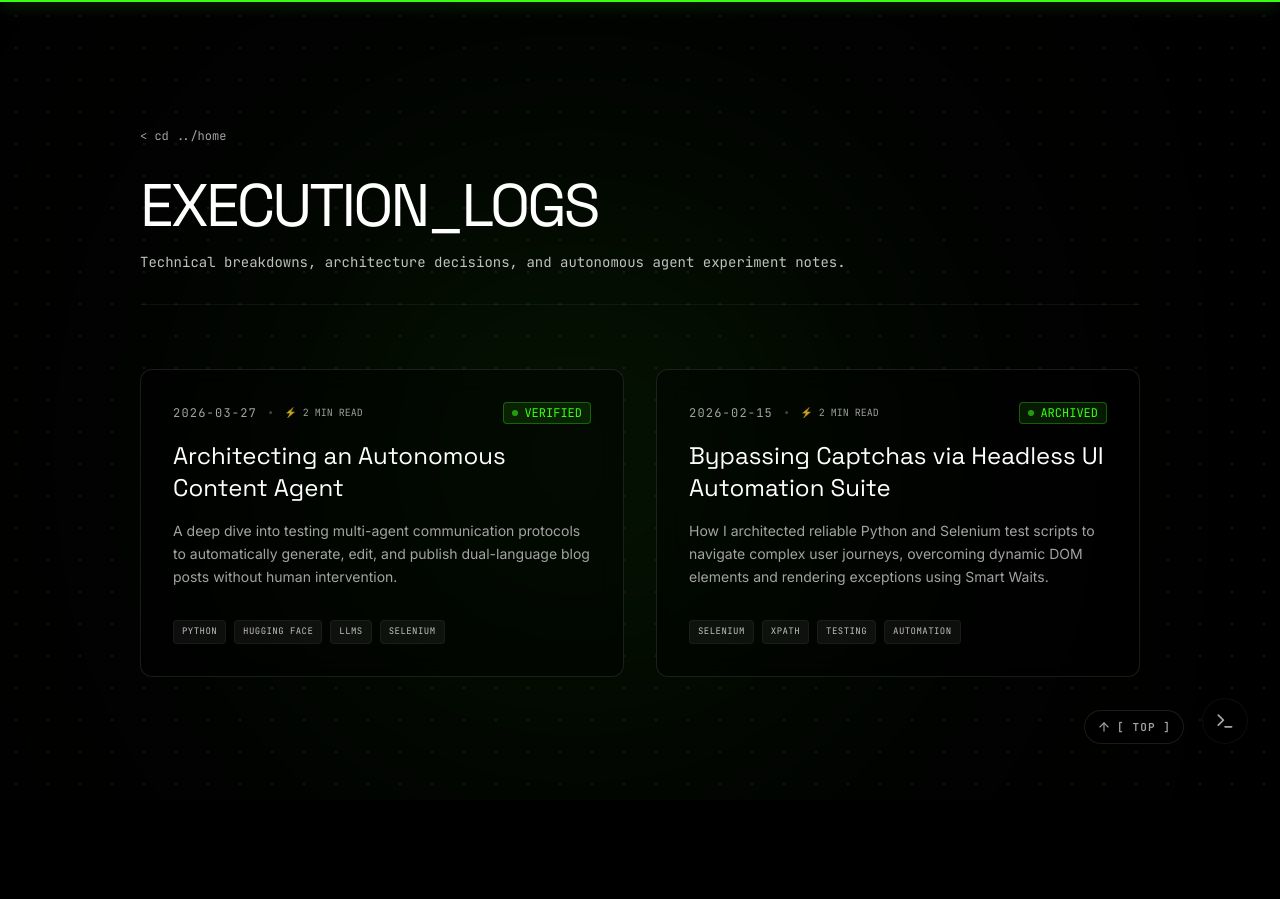
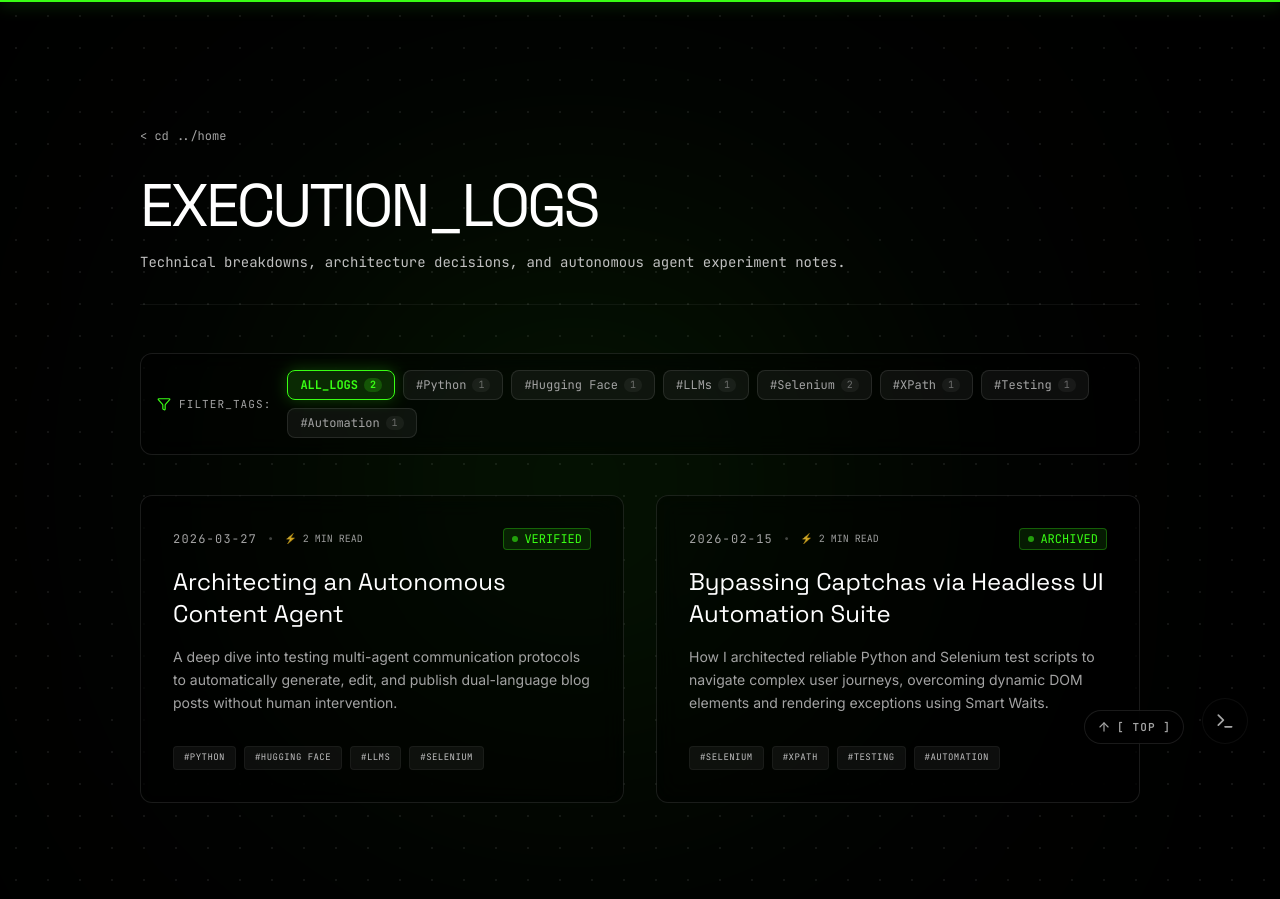
Before and after one commit to beginnercodee/Portfolio, a Next.js app: page /logs in a window 1280 px wide. Before the commit the page ends 800 px from the top, so only its background shows below. Built offline with nearby package versions, Linux system fonts and the light colour scheme.

Commit message:
feat: add real-time cyber tag pill filtering to execution logs directory

```diff
--- a/src/app/logs/page.tsx
+++ b/src/app/logs/page.tsx
@@ -1,5 +1,6 @@
 import Link from "next/link";
 import { getLogs } from "@/lib/blog";
+import LogsListClient from "@/components/LogsListClient";
 
 export const metadata = {
   title: "Execution Logs | Jamal Nadeem",
@@ -8,7 +9,7 @@ export const metadata = {
 
 /**
  * Renders the Execution Logs directory index page, fetching and listing all published
- * Markdown technical articles, architecture decisions, and system breakdown logs.
+ * Markdown technical articles, architecture decisions, and system breakdown logs with client-side tag filtering.
  */
 export default async function LogsIndex() {
   const logs = await getLogs();
@@ -20,7 +21,7 @@ export default async function LogsIndex() {
         <div className="absolute top-1/4 left-1/4 w-[60vw] h-[60vw] md:w-[40vw] md:h-[40vw] bg-glow-green rounded-full blur-[150px] opacity-10 mix-blend-screen" />
       </div>
 
-      <div className="max-w-[1000px] mx-auto relative z-10 flex flex-col gap-16">
+      <div className="max-w-[1000px] mx-auto relative z-10 flex flex-col gap-12">
         <header className="flex flex-col gap-4 border-b border-surface pb-8">
           <Link href="/" className="font-mono text-xs text-secondary hover:text-glow-green transition-colors inline-block mb-4">
             &lt; cd ../home
@@ -38,49 +39,7 @@ export default async function LogsIndex() {
             No active logs found in content partition.
           </div>
         ) : (
-          <div className="grid grid-cols-1 md:grid-cols-2 gap-8">
-            {logs.map((post) => (
-              <Link
-                key={post.slug}
-                href={`/logs/${post.slug}`}
-                className="group p-6 md:p-8 border border-white/10 bg-black/40 backdrop-blur-md rounded-xl hover:border-glow-green/50 hover:bg-white/5 transition-all duration-300 flex flex-col justify-between min-h-[250px] relative overflow-hidden"
-              >
-                <div className="absolute top-0 right-0 w-32 h-32 bg-glow-green/10 rounded-full blur-[50px] opacity-0 group-hover:opacity-100 transition-opacity duration-500 pointer-events-none" />
-
-                <div className="flex flex-col gap-4">
-                  <div className="flex items-center justify-between font-mono text-[10px] md:text-xs">
-                    <div className="flex items-center gap-2.5">
-                      <span className="text-secondary tracking-widest">{post.date}</span>
-                      <span className="text-secondary/40">•</span>
-                      <span className="text-glow-silver/80 flex items-center gap-1 font-mono text-[10px]">
-                        ⚡ {post.readingTime}
-                      </span>
-                    </div>
-                    <span className="text-glow-green flex items-center gap-1.5 px-2 py-0.5 border border-glow-green/30 bg-glow-green/10 rounded">
-                      <span className="w-1.5 h-1.5 bg-glow-green rounded-full animate-pulse" />
-                      {post.status}
-                    </span>
-                  </div>
-
-                  <h2 className="font-display text-xl md:text-2xl text-white group-hover:text-glow-green transition-colors">
-                    {post.title}
-                  </h2>
-
-                  <p className="font-sans text-sm text-secondary leading-relaxed line-clamp-3">
-                    {post.excerpt}
-                  </p>
-                </div>
-
-                <div className="mt-8 flex flex-wrap gap-2">
-                  {post.tags.map(tag => (
-                     <span key={tag} className="font-mono text-[9px] px-2 py-1 bg-surface border border-white/5 text-glow-silver rounded uppercase tracking-wider">
-                       {tag}
-                     </span>
-                  ))}
-                </div>
-              </Link>
-            ))}
-          </div>
+          <LogsListClient initialLogs={logs} />
         )}
       </div>
     </main>
--- /dev/null
+++ b/src/components/LogsListClient.tsx
@@ -0,0 +1,152 @@
+"use client";
+
+import { useState, useMemo } from "react";
+import Link from "next/link";
+import { Terminal, Filter } from "lucide-react";
+import type { LogPost } from "@/lib/blog";
+
+interface LogsListClientProps {
+  initialLogs: LogPost[];
+}
+
+/**
+ * Interactive Client Component for Execution Logs Index.
+ * Provides real-time cyber tag pill filtering (ALL, dynamic tags, #ARCHIVED, etc.)
+ * with active glow states and live count badges without requiring page reloads.
+ */
+export default function LogsListClient({ initialLogs }: LogsListClientProps) {
+  const [selectedTag, setSelectedTag] = useState<string>("ALL");
+
+  // Dynamically extract all unique tags across logs (case-preserved)
+  const availableTags = useMemo(() => {
+    const tagSet = new Set<string>();
+    initialLogs.forEach((log) => {
+      log.tags.forEach((tag) => tagSet.add(tag));
+    });
+    return ["ALL", ...Array.from(tagSet)];
+  }, [initialLogs]);
+
+  // Real-time filtered logs based on active pill
+  const filteredLogs = useMemo(() => {
+    if (selectedTag === "ALL") return initialLogs;
+    return initialLogs.filter((log) =>
+      log.tags.some((t) => t.toLowerCase() === selectedTag.toLowerCase())
+    );
+  }, [initialLogs, selectedTag]);
+
+  return (
+    <div className="flex flex-col gap-10">
+      {/* Cyber Tag Filter Bar */}
+      <div className="flex flex-col sm:flex-row sm:items-center justify-between gap-4 p-4 rounded-xl bg-black/40 border border-white/10 backdrop-blur-md">
+        <div className="flex items-center gap-2 font-mono text-xs text-secondary">
+          <Filter className="w-3.5 h-3.5 text-glow-green" />
+          <span className="uppercase tracking-widest text-[11px]">FILTER_TAGS:</span>
+        </div>
+
+        <div className="flex flex-wrap items-center gap-2">
+          {availableTags.map((tag) => {
+            const isActive = selectedTag.toLowerCase() === tag.toLowerCase();
+            const tagCount =
+              tag === "ALL"
+                ? initialLogs.length
+                : initialLogs.filter((l) =>
+                    l.tags.some((t) => t.toLowerCase() === tag.toLowerCase())
+                  ).length;
+
+            return (
+              <button
+                key={tag}
+                onClick={() => setSelectedTag(tag)}
+                className={`group px-3 py-1.5 rounded-lg font-mono text-xs transition-all duration-200 flex items-center gap-1.5 border select-none ${
+                  isActive
+                    ? "bg-glow-green/15 border-glow-green text-glow-green shadow-[0_0_15px_rgba(57,255,20,0.25)] font-bold"
+                    : "bg-surface border-white/10 text-secondary hover:text-white hover:border-white/30"
+                }`}
+              >
+                <span>{tag === "ALL" ? "ALL_LOGS" : `#${tag}`}</span>
+                <span
+                  className={`text-[10px] px-1.5 py-0.2 rounded-full ${
+                    isActive
+                      ? "bg-glow-green/20 text-glow-green"
+                      : "bg-white/5 text-secondary/60 group-hover:text-secondary"
+                  }`}
+                >
+                  {tagCount}
+                </span>
+              </button>
+            );
+          })}
+        </div>
+      </div>
+
+      {/* Filtered Logs Grid */}
+      {filteredLogs.length === 0 ? (
+        <div className="font-mono text-secondary opacity-60 border border-dashed border-surface p-12 text-center rounded-xl flex flex-col items-center gap-2">
+          <Terminal className="w-6 h-6 text-glow-green/60" />
+          <span>No logs found matching tag #{selectedTag}.</span>
+          <button
+            onClick={() => setSelectedTag("ALL")}
+            className="text-xs text-glow-green hover:underline mt-2 font-mono"
+          >
+            Reset filter to ALL_LOGS
+          </button>
+        </div>
+      ) : (
+        <div className="grid grid-cols-1 md:grid-cols-2 gap-8">
+          {filteredLogs.map((post) => (
+            <Link
+              key={post.slug}
+              href={`/logs/${post.slug}`}
+              className="group p-6 md:p-8 border border-white/10 bg-black/40 backdrop-blur-md rounded-xl hover:border-glow-green/50 hover:bg-white/5 transition-all duration-300 flex flex-col justify-between min-h-[250px] relative overflow-hidden"
+            >
+              <div className="absolute top-0 right-0 w-32 h-32 bg-glow-green/10 rounded-full blur-[50px] opacity-0 group-hover:opacity-100 transition-opacity duration-500 pointer-events-none" />
+
+              <div className="flex flex-col gap-4">
+                <div className="flex items-center justify-between font-mono text-[10px] md:text-xs">
+                  <div className="flex items-center gap-2.5">
+                    <span className="text-secondary tracking-widest">{post.date}</span>
+                    <span className="text-secondary/40">•</span>
+                    <span className="text-glow-silver/80 flex items-center gap-1 font-mono text-[10px]">
+                      ⚡ {post.readingTime}
+                    </span>
+                  </div>
+                  <span className="text-glow-green flex items-center gap-1.5 px-2 py-0.5 border border-glow-green/30 bg-glow-green/10 rounded">
+                    <span className="w-1.5 h-1.5 bg-glow-green rounded-full animate-pulse" />
+                    {post.status}
+                  </span>
+                </div>
+
+                <h2 className="font-display text-xl md:text-2xl text-white group-hover:text-glow-green transition-colors">
+                  {post.title}
+                </h2>
+
+                <p className="font-sans text-sm text-secondary leading-relaxed line-clamp-3">
+                  {post.excerpt}
+                </p>
+              </div>
+
+              <div className="mt-8 flex flex-wrap gap-2">
+                {post.tags.map((tag) => (
+                  <span
+                    key={tag}
+                    onClick={(e) => {
+                      e.preventDefault();
+                      setSelectedTag(tag);
+                    }}
+                    className={`font-mono text-[9px] px-2.5 py-1 rounded uppercase tracking-wider transition-all ${
+                      selectedTag.toLowerCase() === tag.toLowerCase()
+                        ? "bg-glow-green/20 border border-glow-green text-glow-green font-bold"
+                        : "bg-surface border border-white/5 text-glow-silver hover:border-glow-green/40 hover:text-white"
+                    }`}
+                  >
+                    #{tag}
+                  </span>
+                ))}
+              </div>
+            </Link>
+          ))}
+        </div>
+      )}
+    </div>
+  );
+}
```
